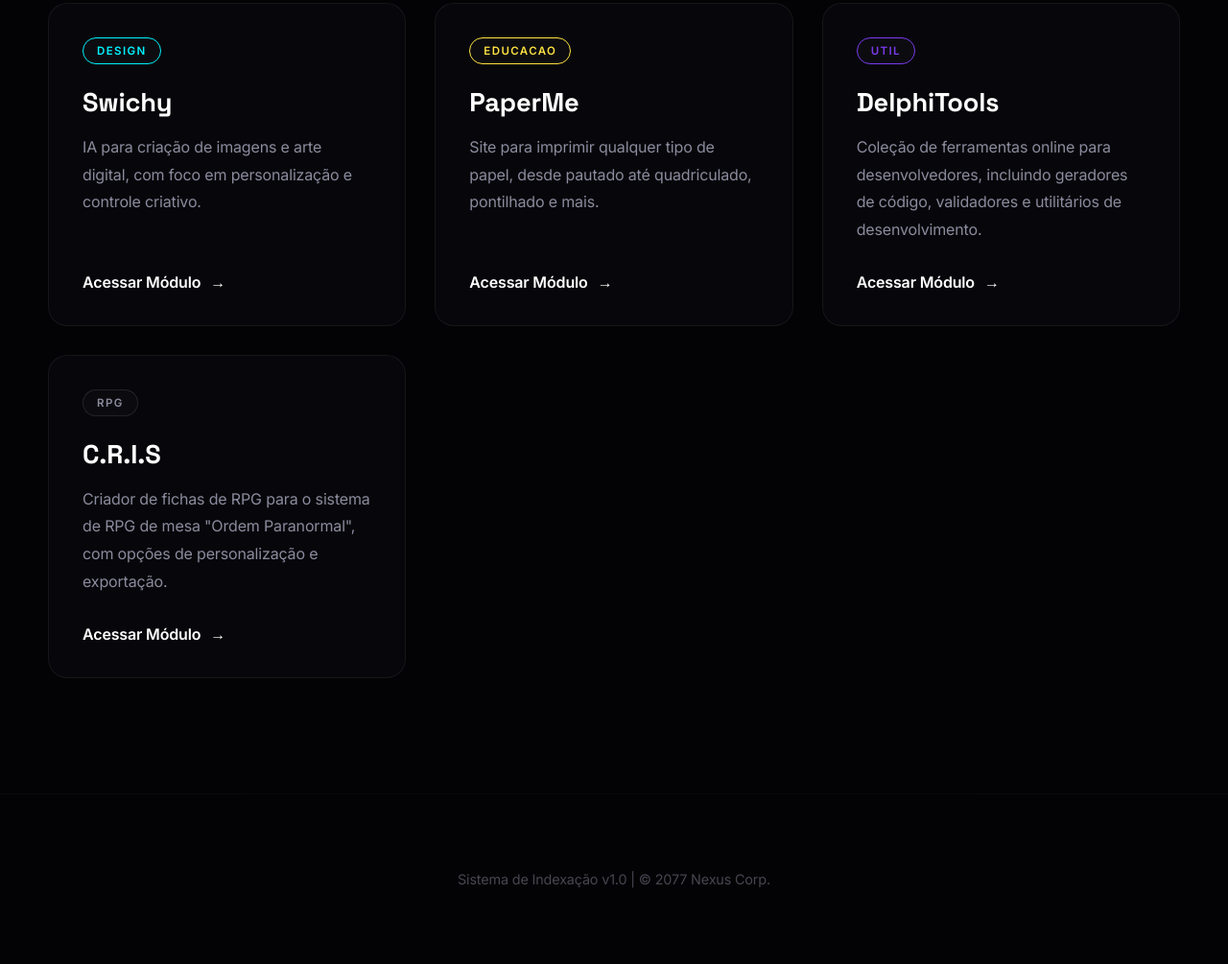
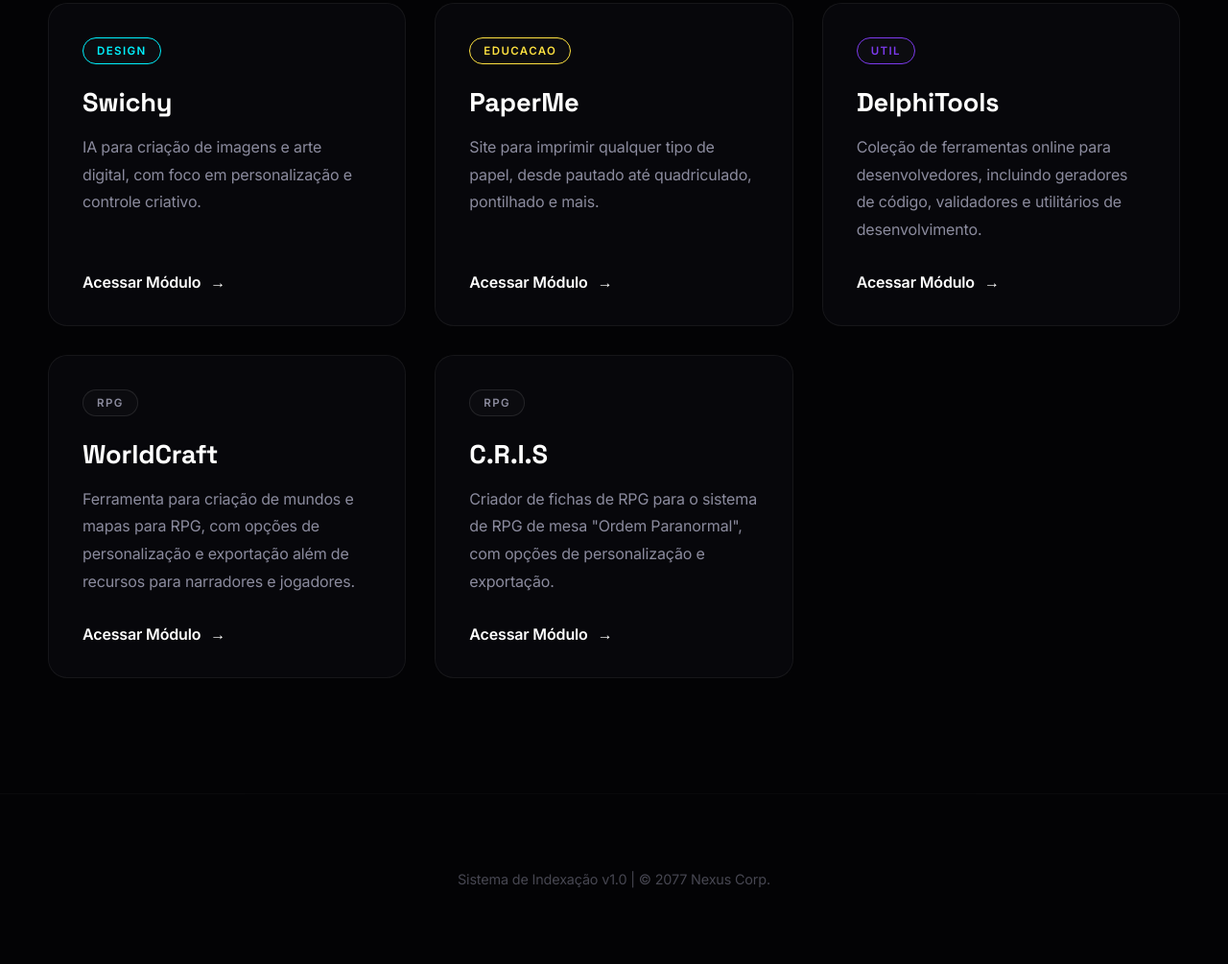
Before and after one commit to jose-c-web/Galeria-Web, a plain HTML site: page index.html in a window 1280 px wide. Shown: the part 5827-6832 px from the top of the page at 96% size. Drawn offline with Linux system fonts and the light colour scheme.

Commit message:
adicionado wordcraft

```diff
--- a/index.html
+++ b/index.html
@@ -92,6 +92,7 @@
     {name:'Swichy', url:'https://www.swishy.ai/',               tag:'design',  desc:'IA para criação de imagens e arte digital, com foco em personalização e controle criativo.'},
     {name:'PaperMe', url:'https://paperme.pixzens.com/pt',      tag:'educacao',  desc:'Site para imprimir qualquer tipo de papel, desde pautado até quadriculado, pontilhado e mais.'},
     {name:'DelphiTools', url:'https://delphi.tools/',           tag:'util',  desc:'Coleção de ferramentas online para desenvolvedores, incluindo geradores de código, validadores e utilitários de desenvolvimento.'},
+    {name:'WorldCraft', url: 'https://worldcraft.com.br/',     tag:'RPG', desc:'Ferramenta para criação de mundos e mapas para RPG, com opções de personalização e exportação além de recursos para narradores e jogadores.'},
     {name:'C.R.I.S', url:'https://crisordemparanormal.com/',    tag:'RPG',  desc:'Criador de fichas de RPG para o sistema de RPG de mesa "Ordem Paranormal", com opções de personalização e exportação.'},
   ];
   const grid = document.getElementById('grid');
```
